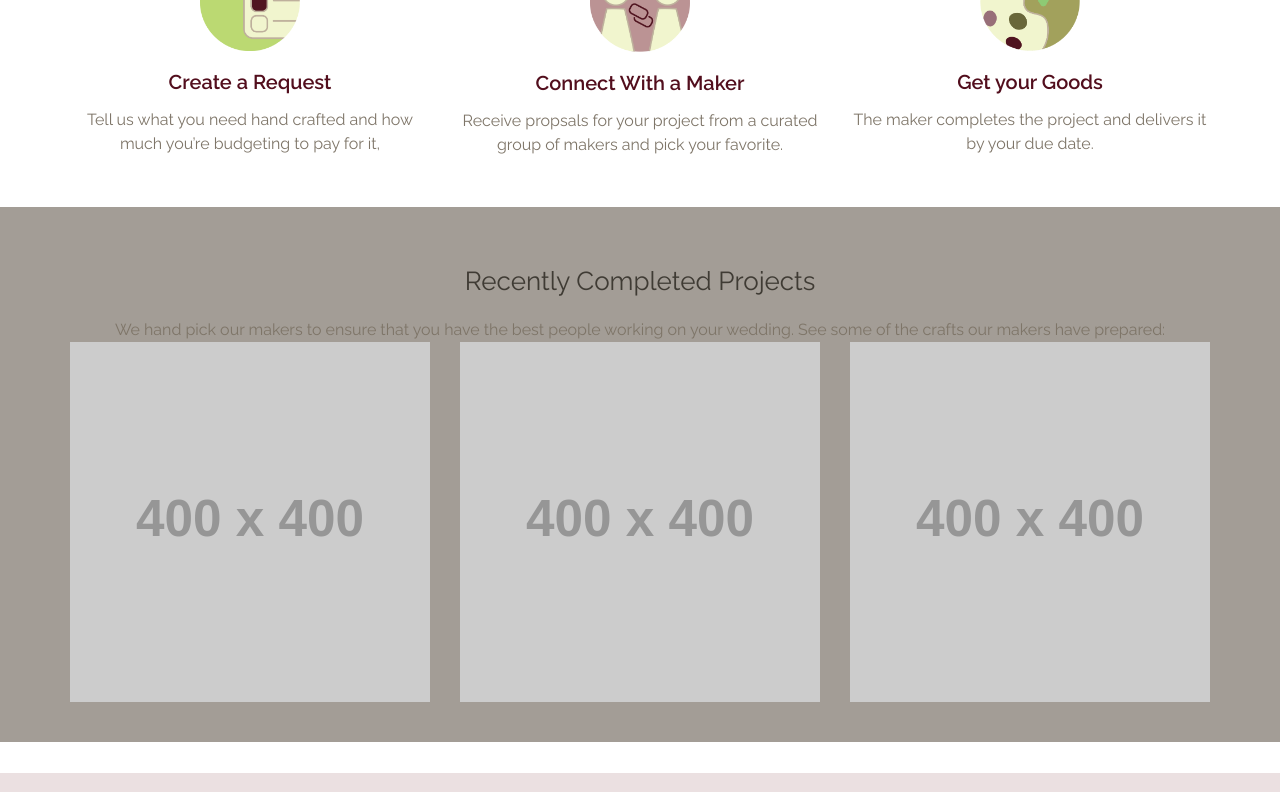
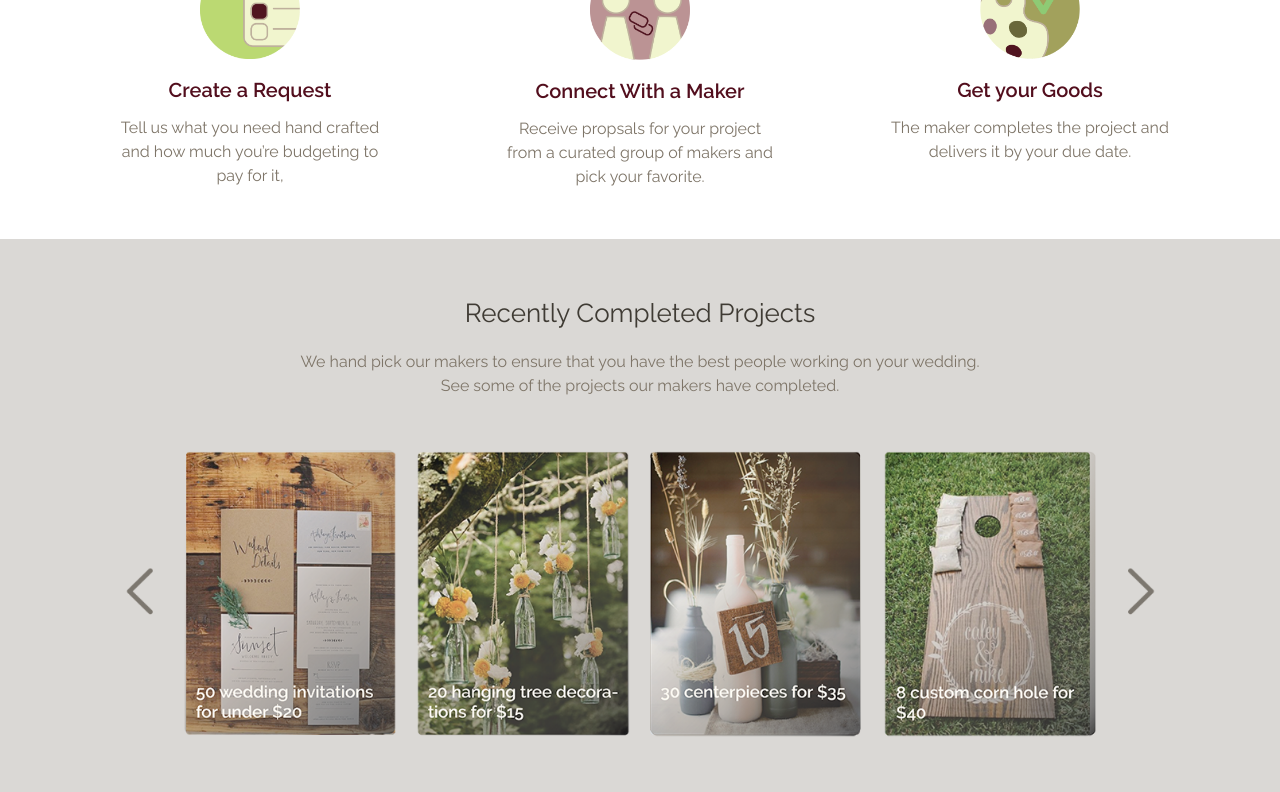
Before and after one commit to shivika/wedo, a website: page index.html in a window 1280 px wide. Shown: the part 843-1635 px from the top of the page. Drawn offline with nearby package versions, Linux system fonts and the light colour scheme; some packages are replaced by stand-ins of ours; placeholder pictures from the web are drawn by us; a script that the page names is missing.

Commit message:
index more

```diff
--- a/css/less/layout/content.less
+++ b/css/less/layout/content.less
@@ -38,13 +38,21 @@ section {
 
 #how-it-works {
 
+}
 
+.how-it-works-inner {
+	padding: 0 40px;
 }
 	/* Recent Projects
 ================================================== */
 #recent-projects {
-	background-color: #a39d96;
+	background-color: rgba(163,157,150, .4);
 	padding: 40px 0;}
+
+	.recent-projects-img {
+		max-width: 1070px;
+		margin-top: 30px
+	}
 
 	/* Section Title
 ================================================== */
--- a/css/less/layout/footer.less
+++ b/css/less/layout/footer.less
@@ -2,10 +2,10 @@
 ================================================== */
 
 footer {
-    margin-top: 3rem;
+    //margin-top: 3rem;
     padding: 20px 0;
     clear: both;
-    background: lighten(@pink-lt, 25%);
+    //background: lighten(@pink-lt, 25%);
     p {
         text-align: center;
         color: @brand-primary;
--- a/index.html
+++ b/index.html
@@ -58,7 +58,7 @@ for their big day.</h3>
 		<div class="container">
       <span><img src="images/arrow.png" alt="" class="arrow1 arrow"></span>
       <span><img src="images/arrow.png" alt="" class="arrow2 arrow"></span>
-				<h2 class="text-center">How It Works</h2>
+				<h2 class="text-center mb-30">How It Works</h2>
 				<div class="row">
           <div class=" text-center col-xs-4 col-sm-4 col-md-4 col-lg-4">
             <div class="how-it-works-inner">
@@ -90,17 +90,10 @@ for their big day.</h3>
 				<div class="row">
 					<div class="col-lg-12 text-center">
 						<h2 class="">Recently Completed Projects</h2>
-            <p>We hand pick our makers to ensure that you have the best people working on your wedding. See some of the crafts our makers have prepared: </p>
+            <p>We hand pick our makers to ensure that you have the best people working on your wedding. <br>See some of the projects our makers have completed. </p>
+            <span class=""><img src="images/recent-projects.png" alt="" class="mh-a recent-projects-img"></span>
 					</div>
-					<div class="col-md-4">
-						<img src="http://placehold.it/400x400" class="img-responsive mh-a">
-					</div>
-					<div class="col-md-4">
-						<img src="http://placehold.it/400x400" class="img-responsive mh-a">
-					</div>
-					<div class="col-md-4">
-						<img src="http://placehold.it/400x400" class="img-responsive mh-a">
-					</div>
+
 					</div>
 				</div>
 		</section>
```
Also changed, not shown: css/main.css, images/recent-projects.png (added).
